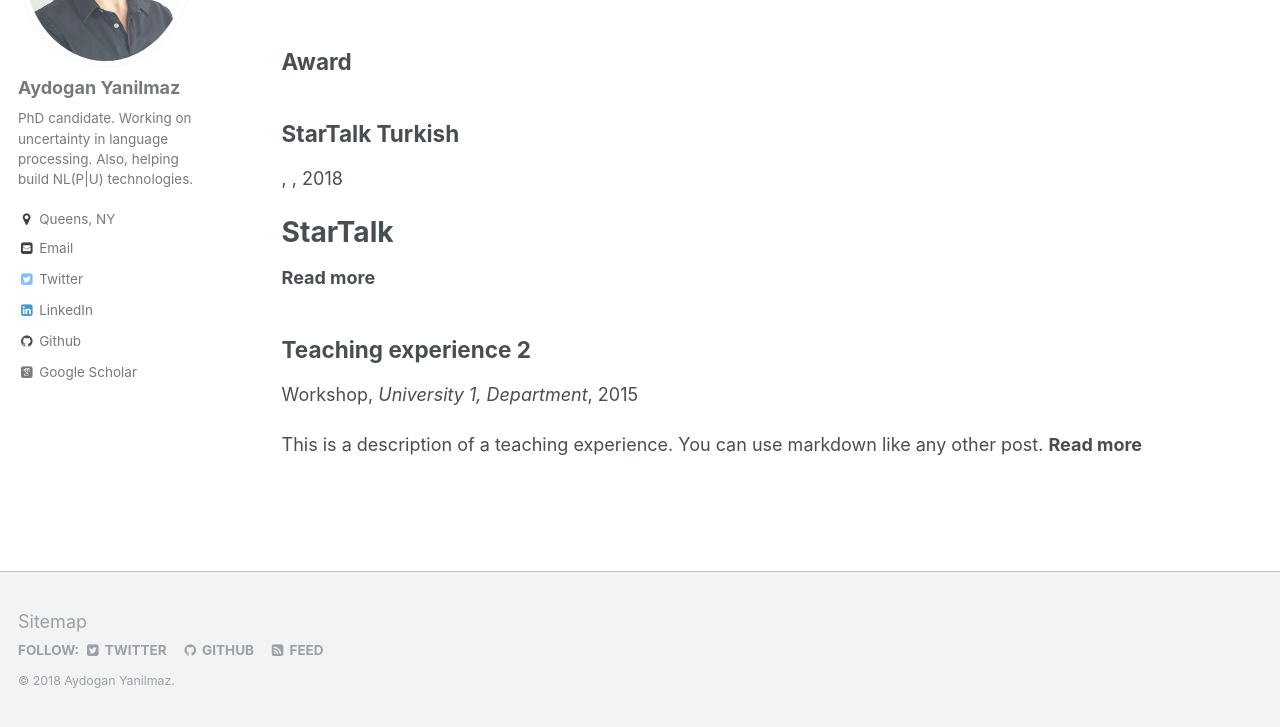
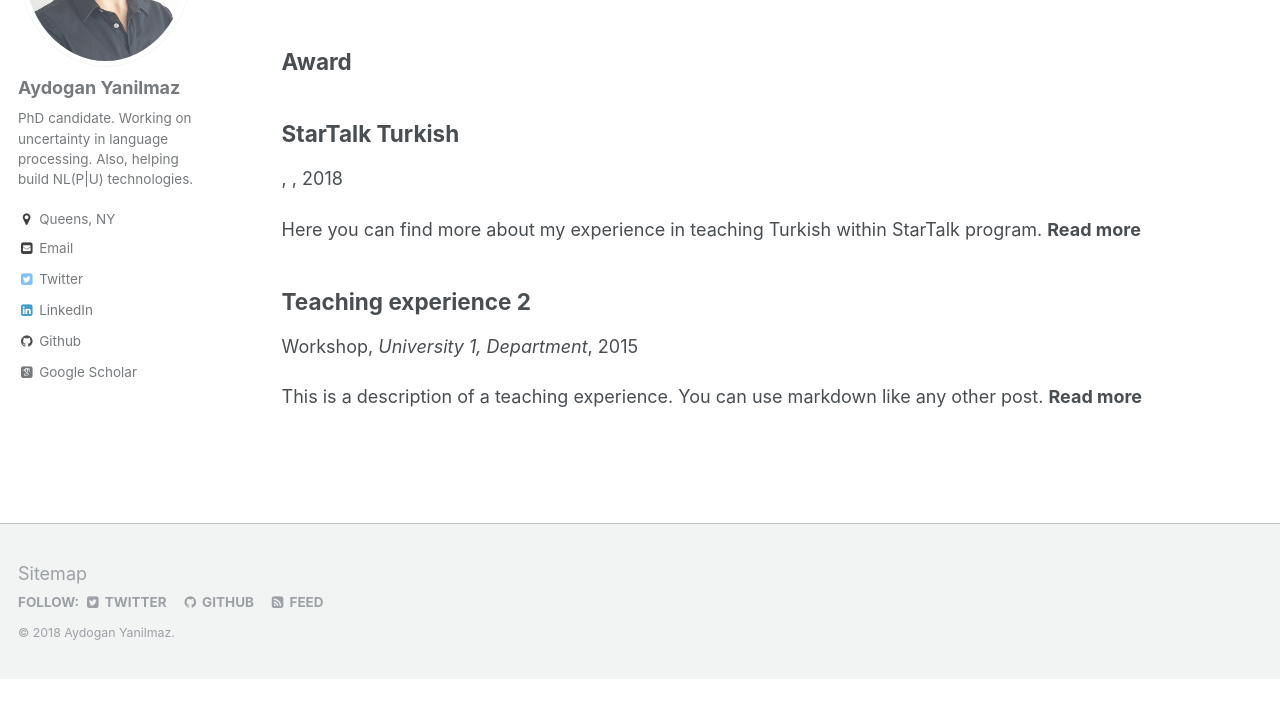
Before and after one commit to aydoganyanilmaz/aydoganyanilmaz.github.io, a Jekyll site: the page built from _pages/teaching.html, in a window 1280 px wide and 900 px high, scrolled down 1021 px, cut to the strip 173-900 px from the top of the window. Built offline with Jekyll 4.4.1, drawn with Linux system fonts in a browser that asks for light colours; some web fonts are replaced; after the commit the page ends 1873 px from its top, so only the background shows below that.

Commit message:
Update and rename StarTalk Turkish.md to StarTalk-Turkish.md

```diff
--- a/_teaching/StarTalk Turkish.md
+++ b/_teaching/StarTalk-Turkish.md
@@ -1,6 +1,9 @@
 ---
 title: "StarTalk Turkish"
+permalink: /teaching/StarTalk-Turkish.md
 ---
+
+Here you can find more about my experience in teaching Turkish within StarTalk program.
 
 StarTalk
 ======
@@ -8,6 +11,7 @@
 
 Startalk SBU 2014
 ======
+
 
 Startalk SBU 2015
 ======
```
